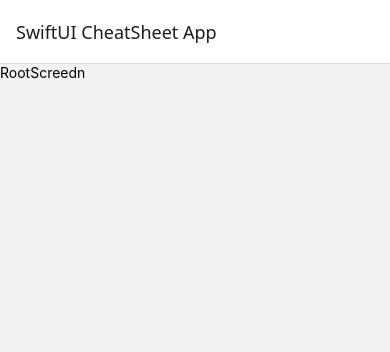
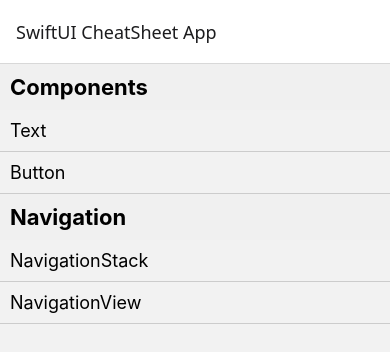
Before and after one commit to YugoMatsuda/ReactNative-SwiftUI-CheatSheetApp, a React Native app: screen / in a window 390 px wide. Shown: the top 352 px of the page. Built offline with nearby package versions, Linux system fonts and the light colour scheme.

Commit message:
Display list

```diff
--- /dev/null
+++ b/src/etc/screen-component-type.ts
@@ -0,0 +1,15 @@
+import { StackNavigationProp } from "@react-navigation/stack";
+import { RouteProp } from "@react-navigation/native";
+
+export type ParamList = {
+    "Text Screen": undefined;
+    "Button Screen": undefined;
+  };
+
+  export type ScreenComponentProps<RouteName extends keyof ParamList> = {
+    navigation: StackNavigationProp<ParamList, RouteName>;
+    route: RouteProp<ParamList, RouteName>;
+  };
+
+  export type ScreenComponentType<RouteName extends keyof ParamList> =
+    React.ComponentType<ScreenComponentProps<RouteName>>;
--- /dev/null
+++ b/src/etc/section.ts
@@ -0,0 +1,23 @@
+enum Section {
+  Components = "Components",
+  Navigation = "Navigation",
+}
+
+namespace Section {
+  export function title(section: Section): string {
+    switch (section) {
+      case Section.Components:
+        return "Components";
+      case Section.Navigation:
+        return "Navigation";
+    }
+  }
+
+  export function allCases(): Section[] {
+    return Object.values(Section) as Section[];
+  }
+}
+
+
+
+export { Section };
--- /dev/null
+++ b/src/etc/sections.ts
@@ -0,0 +1,33 @@
+import { Section } from "./section";
+import { SwiftUIComponent, SwiftUIComponentUtils } from "./swift-ui-component";
+import {
+  SwiftUINavigation,
+  SwiftUINavigationUtils,
+} from "./swift-ui-navigations";
+
+export type SectionItem = {
+  key: SwiftUIComponent | SwiftUINavigation;
+  title: string;
+};
+
+export type SectionData = {
+  title: string;
+  data: SectionItem[];
+};
+
+export const sections: SectionData[] = [
+  {
+    title: Section.title(Section.Components),
+    data: SwiftUIComponentUtils.allCases().map((item: SwiftUIComponent) => ({
+      key: item,
+      title: SwiftUIComponentUtils.title(item),
+    })),
+  },
+  {
+    title: Section.title(Section.Navigation),
+    data: SwiftUINavigationUtils.allCases().map((item: SwiftUINavigation) => ({
+      key: item,
+      title: SwiftUINavigationUtils.title(item),
+    })),
+  },
+];
--- /dev/null
+++ b/src/etc/swift-ui-component.ts
@@ -0,0 +1,39 @@
+import { ScreenComponentType } from "../etc/screen-component-type";
+import TextScreen from "../screens/TextScreen";
+import ButtonScreen from "../screens/ButtonScreen";
+
+export enum SwiftUIComponent {
+  Text = "text",
+  Button = "button",
+}
+
+const SwiftUIComponentMap = {
+  [SwiftUIComponent.Text]: {
+    component: TextScreen as ScreenComponentType<"Text Screen">,
+    routeName: "Text Screen" as const,
+    title: "Text",
+  },
+  [SwiftUIComponent.Button]: {
+    component: ButtonScreen as ScreenComponentType<"Button Screen">,
+    routeName: "Button Screen" as const,
+    title: "Button",
+  },
+};
+
+export const SwiftUIComponentUtils = {
+  allCases(): SwiftUIComponent[] {
+    return Object.values(SwiftUIComponent);
+  },
+
+  componentType(component: SwiftUIComponent) {
+    return SwiftUIComponentMap[component].component;
+  },
+
+  screenName(component: SwiftUIComponent) {
+    return SwiftUIComponentMap[component].routeName;
+  },
+
+  title(component: SwiftUIComponent) {
+    return SwiftUIComponentMap[component].title;
+  },
+};
--- /dev/null
+++ b/src/etc/swift-ui-navigations.ts
@@ -0,0 +1,27 @@
+enum SwiftUINavigation {
+  NavigationStack = "navigationstack",
+  NavigationView = "navigationview",
+}
+export { SwiftUINavigation };
+
+export const SwiftUINavigationUtils = {
+  allCases(): SwiftUINavigation[] {
+    return Object.values(SwiftUINavigation);
+  },
+  title(component: SwiftUINavigation): string {
+    switch (component) {
+      case SwiftUINavigation.NavigationStack:
+        return "NavigationStack";
+      case SwiftUINavigation.NavigationView:
+        return "NavigationView";
+    }
+  },
+  screenName(component: SwiftUINavigation): string {
+    switch (component) {
+      case SwiftUINavigation.NavigationStack:
+        return "NavigationStack Screen";
+      case SwiftUINavigation.NavigationView:
+        return "NavigationView Screen";
+    }
+  },
+};
--- a/src/navigation/MainStackNavigator.tsx
+++ b/src/navigation/MainStackNavigator.tsx
@@ -1,5 +1,8 @@
 import { createStackNavigator } from "@react-navigation/stack";
 import RootScreen from "../screens/RootScreen";
+import {
+  SwiftUIComponentUtils,
+} from "../etc/swift-ui-component";
 
 const Stack = createStackNavigator();
 
@@ -7,6 +10,17 @@
   return (
     <Stack.Navigator>
       <Stack.Screen name="SwiftUI CheatSheet App" component={RootScreen} />
+      {SwiftUIComponentUtils.allCases().map((item) => (
+        <Stack.Screen
+          key={SwiftUIComponentUtils.screenName(item)}
+          name={SwiftUIComponentUtils.screenName(item)}
+          component={
+            SwiftUIComponentUtils.componentType(
+              item
+            ) as React.ComponentType<any>
+          }
+        />
+      ))}
     </Stack.Navigator>
   );
 }
--- /dev/null
+++ b/src/screens/ButtonScreen.tsx
@@ -0,0 +1,12 @@
+import { View, Text } from 'react-native'
+import React from 'react'
+
+const ButtonScreen = () => {
+  return (
+    <View>
+      <Text>ButtonScreen</Text>
+    </View>
+  )
+}
+
+export default ButtonScreen
--- a/src/screens/RootScreen.tsx
+++ b/src/screens/RootScreen.tsx
@@ -1,11 +1,54 @@
-import { Text, View } from "react-native";
+import { Text, View, SectionList, TouchableOpacity } from "react-native";
 import React from "react";
+import { sections, SectionData, SectionItem } from "../etc/sections";
+import { useNavigation } from "@react-navigation/native";
+import {
+  SwiftUIComponent,
+  SwiftUIComponentUtils,
+} from "../etc/swift-ui-component";
+import { SwiftUINavigation } from "../etc/swift-ui-navigations";
 
 const RootScreen = () => {
+  const navigation = useNavigation<any>();
+
   return (
-    <View>
-      <Text className="text-red-500">RootScreedn</Text>
-    </View>
+    <SectionList<SectionItem, SectionData>
+      sections={sections}
+      keyExtractor={(item) => item.key}
+      renderItem={({ item }) => (
+        <TouchableOpacity
+          onPress={() => {
+            if (
+              Object.values(SwiftUIComponent).includes(
+                item.key as SwiftUIComponent
+              )
+            ) {
+              const componentKey = item.key as SwiftUIComponent;
+              navigation.navigate(
+                SwiftUIComponentUtils.screenName(componentKey)
+              );
+            } else if (
+              Object.values(SwiftUINavigation).includes(
+                item.key as SwiftUINavigation
+              )
+            ) {
+              const navigationKey = item.key as SwiftUINavigation;
+            }
+          }}
+        >
+          <View
+            style={{ padding: 10, borderBottomWidth: 1, borderColor: "#ccc" }}
+          >
+            <Text style={{ fontSize: 18 }}>{item.title}</Text>
+          </View>
+        </TouchableOpacity>
+      )}
+      renderSectionHeader={({ section: { title } }) => (
+        <View style={{ backgroundColor: "#f0f0f0", padding: 10 }}>
+          <Text style={{ fontSize: 22, fontWeight: "bold" }}>{title}</Text>
+        </View>
+      )}
+    />
   );
 };
 
--- /dev/null
+++ b/src/screens/TextScreen.tsx
@@ -0,0 +1,12 @@
+import { View, Text } from "react-native";
+import React from "react";
+
+const TextScreen = () => {
+  return (
+    <View>
+      <Text>TextScreen</Text>
+    </View>
+  );
+};
+
+export default TextScreen;
```
